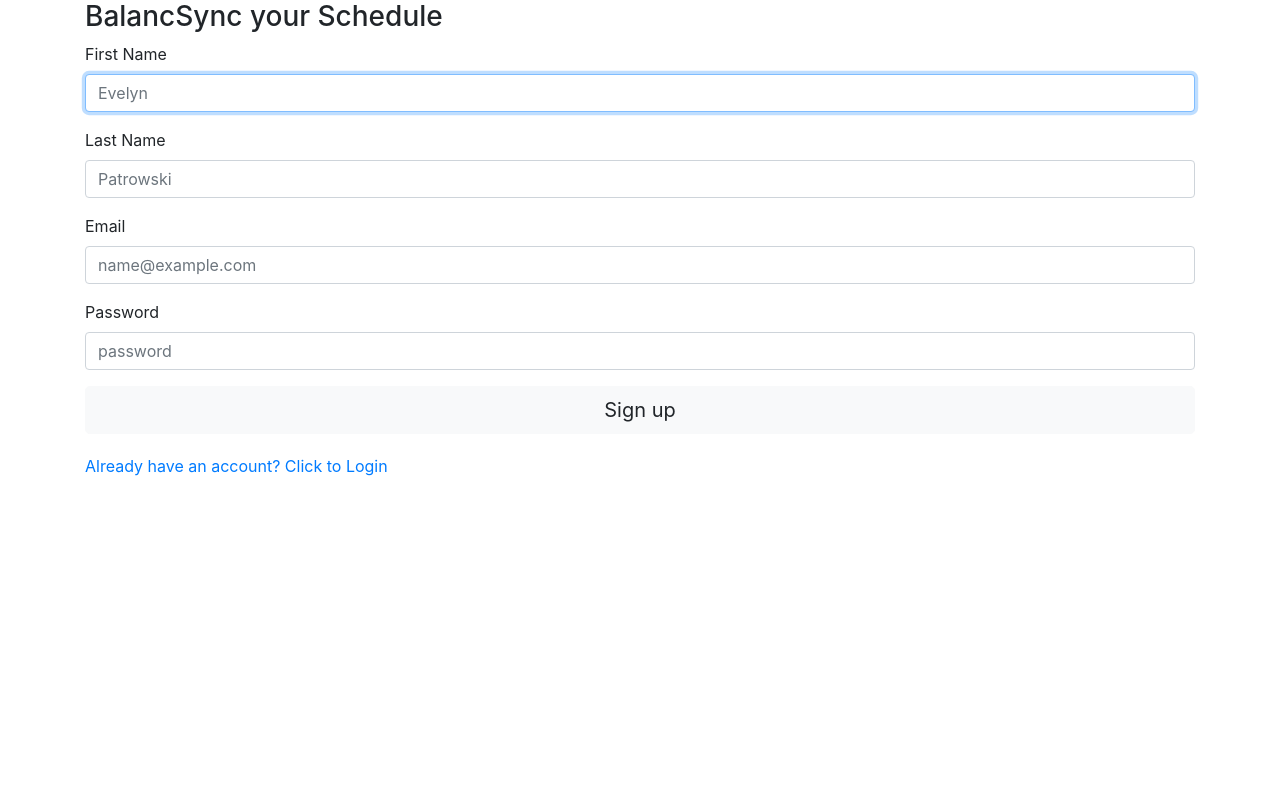
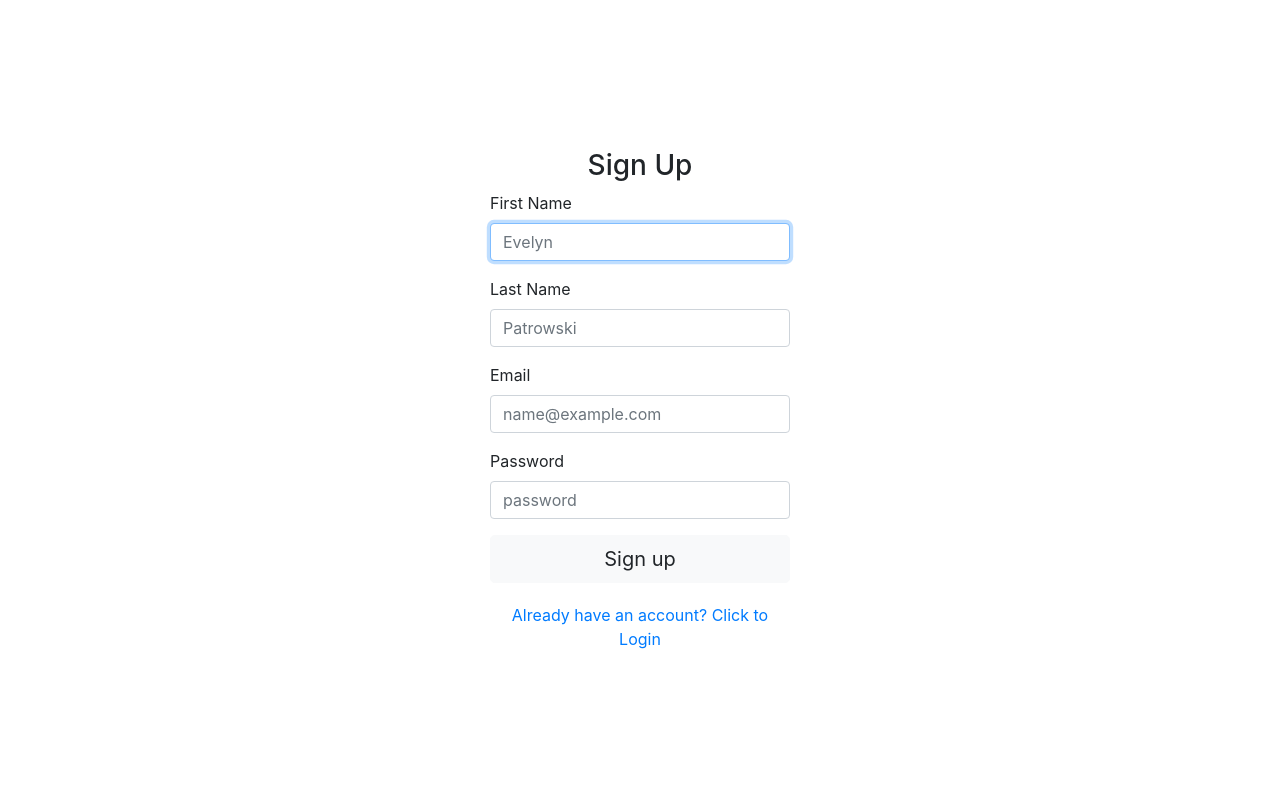
Before and after one commit to pedropa140/RutgersIEEE2024, a Python web app: template flask/templates/signup.html in a window 1280 px wide. Run offline with Jinja, Linux system fonts and the light colour scheme; the template is opened without the code that fills it, so the values that code supplies are empty; some libraries are stand-ins or nearby versions.

Commit message:
signup center

```diff
--- a/flask/templates/signup.html
+++ b/flask/templates/signup.html
@@ -6,14 +6,40 @@
 	<link rel="stylesheet" href="{{url_for('static', filename='css/form.css')}}">
 	<link rel="stylesheet" href="https://stackpath.bootstrapcdn.com/bootstrap/4.3.1/css/bootstrap.min.css">
 	<meta name="viewport" content="width=device-width, initial-scale=1">
+</head>
+<style>
+	.container {
+    display: flex;
+    justify-content: center;
+    align-items: center;
+    height: 100vh;
+}
 
+.form-signup {
+    width: 300px; /* Adjust the width of the form as needed */
+}
 
-</head>
+#form-title1 {
+    text-align: center;
+}
 
+#form-text {
+    text-align: center;
+}
+
+#form-text a {
+    color: #007bff; /* Adjust the color of the link */
+    text-decoration: none;
+}
+
+#form-text a:hover {
+    text-decoration: underline;
+}
+</style>
 <body>
 <div class="container">
 	<form method="post" action="" class="form-signup">
-	<h3 id="form-title1">BalancSync your Schedule</h3>
+	<h3 id="form-title1">Sign Up</h3>
 	<div class="form-group">
 		<label for="firstName">First Name</label>
 		<input type="text" class="form-control" name="first_name" placeHolder="Evelyn" required autofocus>
@@ -32,7 +58,7 @@
 	</div>
 	<button class="btn btn-lg btn-primary btn-block btn-light" type="submit">Sign up</button>
 	<div style="margin-top: 20px;" id="form-text">
-		<a href="login">Already have an account? Click to Login</a>
+		<a href="login.html">Already have an account? Click to Login</a>
 	</div>
 </form>
 </div>
```
